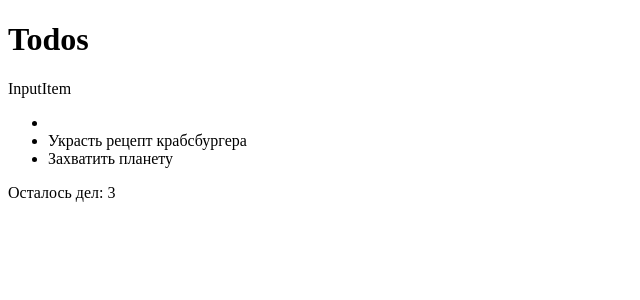
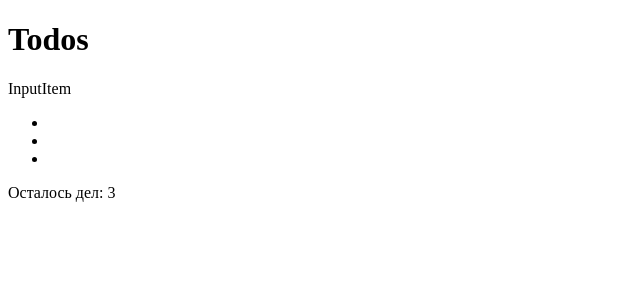
Before and after one commit to WebHeroSchool/FinalProjectE, a React (Create React App) app: page / in a window 1280 px wide. Shown: the top 300 px of the page, without its empty margins (0-640 px from the left). Built offline with nearby package versions, Linux system fonts and the light colour scheme.

Commit message:
Update ItemList.js

```diff
--- a/src/components/ItemList/ItemList.js
+++ b/src/components/ItemList/ItemList.js
@@ -1,10 +1,10 @@
 import React from 'react';
 import Item from '../Item/Item.js';
 
-const ItemList = ({ todoItem }) => (<ul>
-  <li><Item todoItem={todoItem} /></li>
-  <li><Item todoItem={'Украсть рецепт крабсбургера'} /></li>
-  <li><Item todoItem={'Захватить планету'} /></li>
+const ItemList = ({ items }) => (<ul>
+  {items.map(item => <li key={items}>
+    <Item value={item.value} />
+  </li>)}
 </ul>);
 
 export default ItemList;
```
